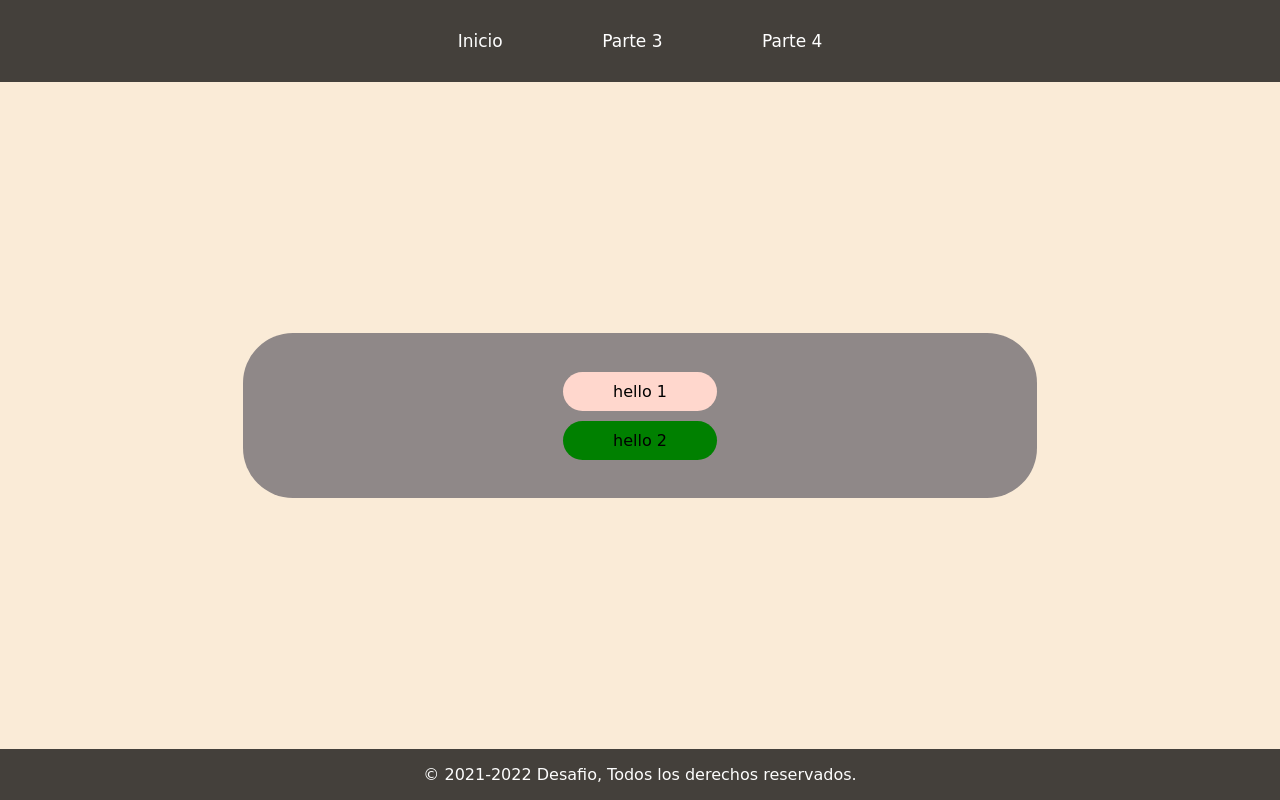
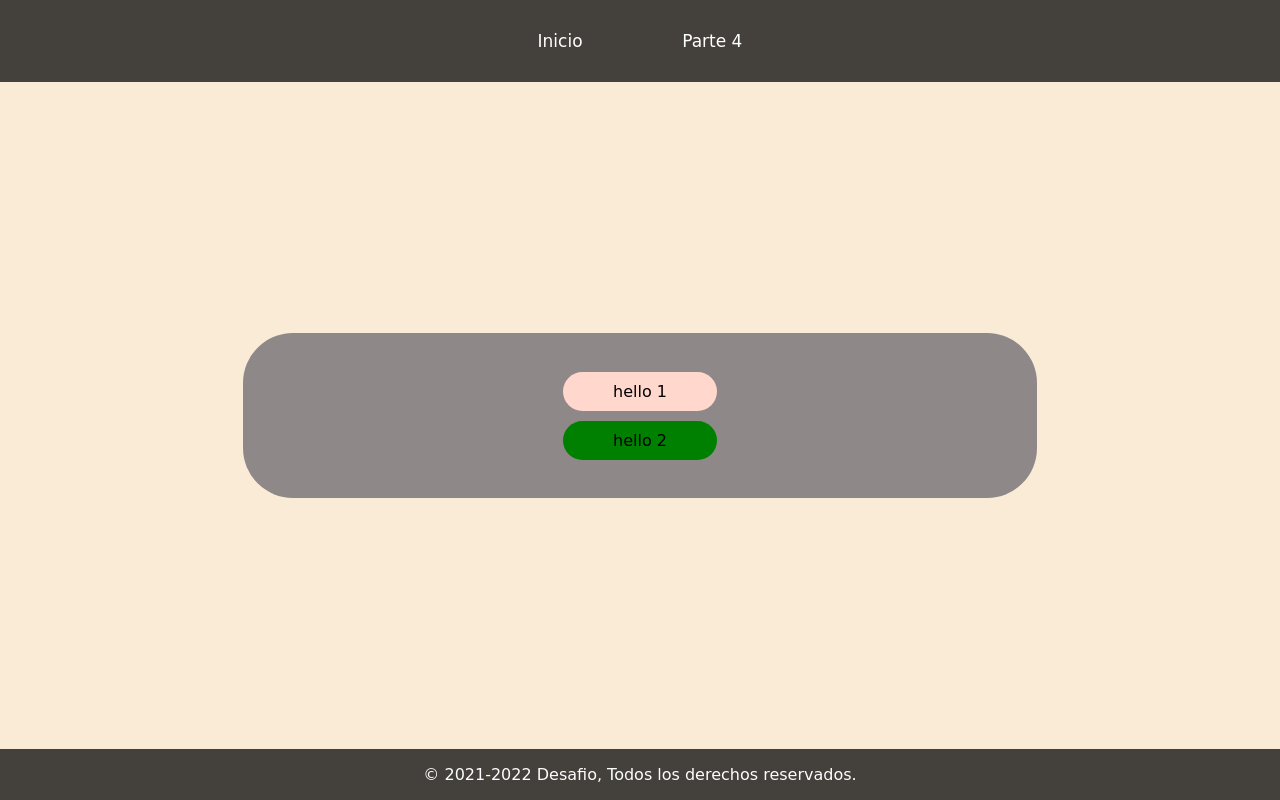
Before and after one commit to Sufuron/JS_FUNCIONES, a website: page 3paint.html in a window 1280 px wide. Drawn offline with Linux system fonts and the light colour scheme.

Commit message:
se modificaron los textos en index paint y div html

```diff
--- a/3paint.html
+++ b/3paint.html
@@ -14,7 +14,6 @@
         <ul class="link">
             <li>
                 <a href="index.html">Inicio</a>
-                <a href="3paint.html">Parte 3</a>
                 <a href="4divs.html">Parte 4</a>
             </li>
         </ul>
```
Also changed, not shown: 4divs.html (+0 -1 lines).
